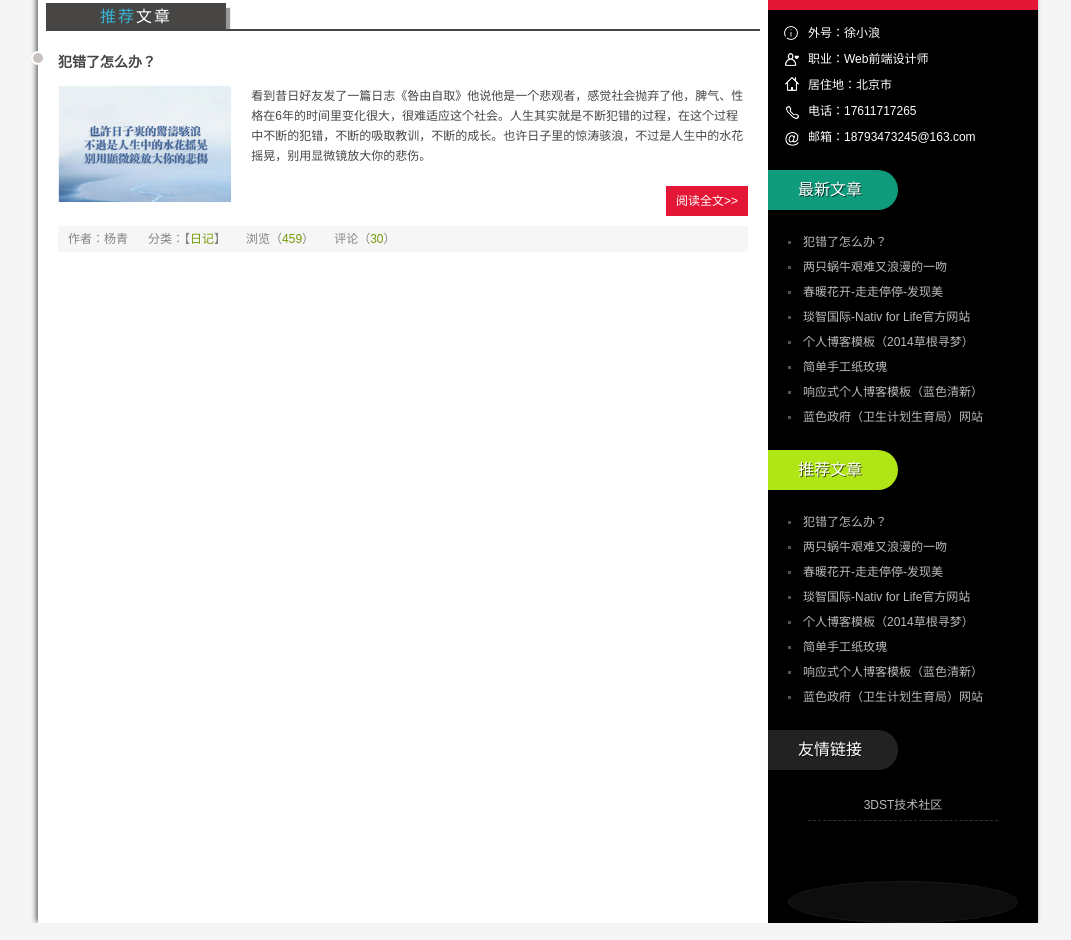
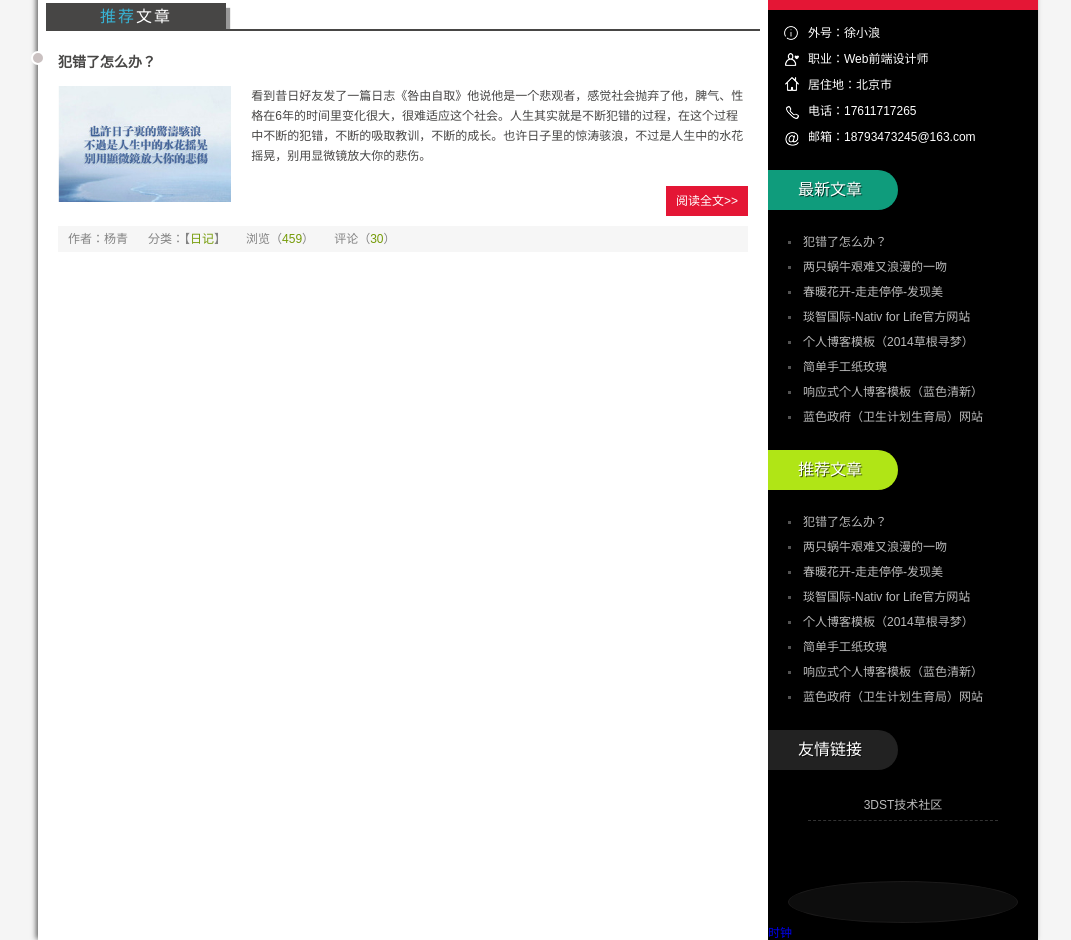
Before and after one commit to xujiangbo/xujiangbo.github.io, a plain HTML site: page index.html in a window 1280 px wide. Shown: the part 422-1362 px from the top of the page, without its empty margins (102-1173 px from the left). Drawn offline with Linux system fonts and the light colour scheme.

Commit message:
添加时钟链接

```diff
--- a/index.html
+++ b/index.html
@@ -103,6 +103,7 @@
         </p> -->
       </ul>
     </div>
+    <a href="date/date.html">时钟</a>
   </aside>
   <script src="js/silder.js"></script>
   <div class="clear"></div>
```
